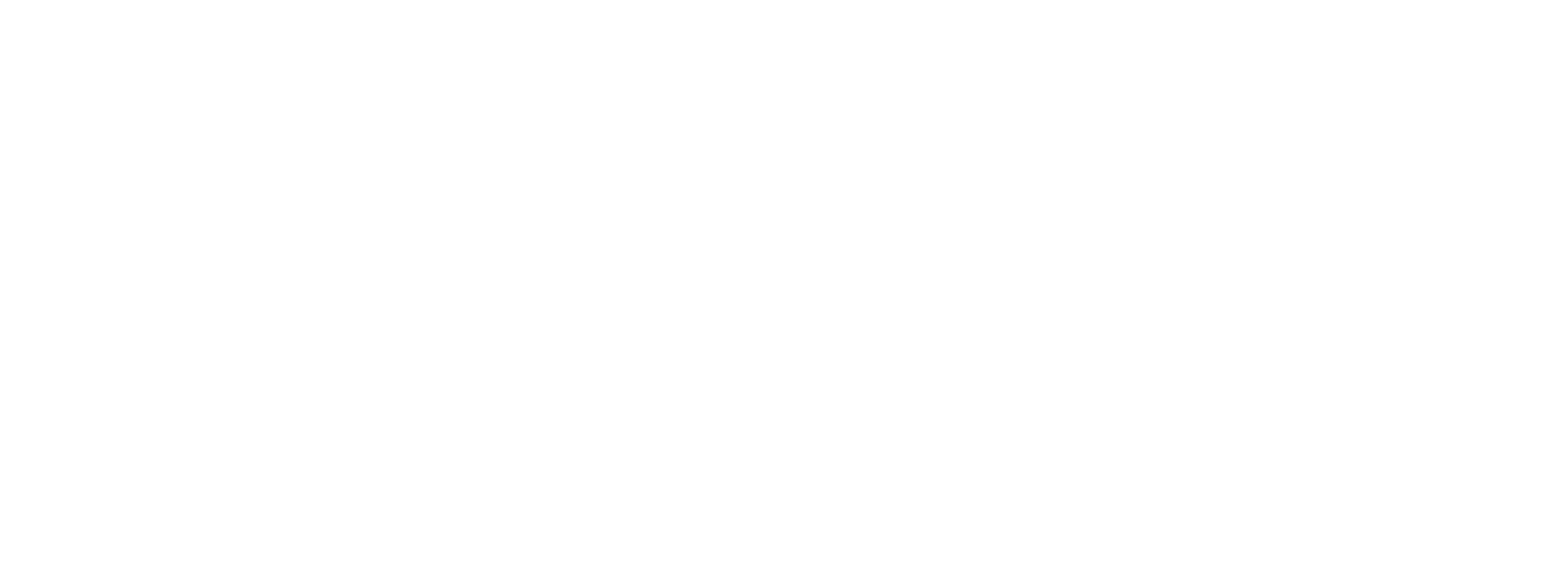
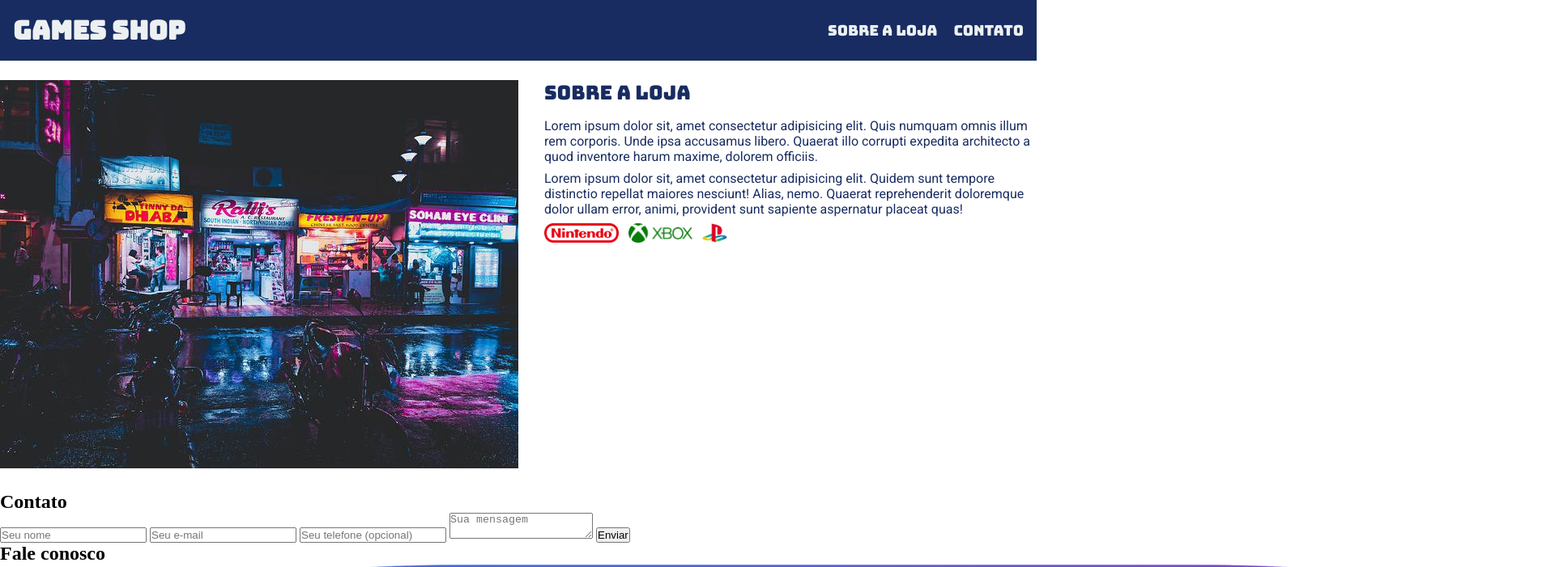
Before and after one commit to wlima04/sitegamesshop, a plain HTML site: page index.html in a window 1280 px wide. Shown: the top 701 px of the page at 81% size, 1920 px wide, since content can reach past the window. Drawn offline with Linux system fonts and the light colour scheme.

Commit message:
Adicionando cabeçalho e corpo da página

```diff
--- a/index.html
+++ b/index.html
@@ -4,9 +4,93 @@
     <meta charset="UTF-8">
     <meta http-equiv="X-UA-Compatible" content="IE=edge">
     <meta name="viewport" content="width=device-width, initial-scale=1.0">
-    <title>Document</title>
+    <link rel="stylesheet" href="./style.css">
+    <title>Games Shop - A sua loja de games</title>
 </head>
 <body>
-
+    <header>
+        <div class="cabecalho">
+            <h1 class="cabecalho-titulo">Games Shop</h1>
+            <nav class="cabecalho-menu">
+                <ul>
+                    <li class="cabecalho-menu-item">
+                        <a href="#"> Sobre a loja</a>
+                    </li>
+                    <li class="cabecalho-menu-item">
+                        <a href="#">Contato</a>
+                    </li>
+                </ul>
+            </nav>
+        </div>
+    </header>
+    <main>
+        <section class="container">
+            <div class="container-imagem">
+                <img src="./image/loja.jpg" alt="Frente da loja">
+            </div>
+            <div class="container-sobre">
+            <h2 class="container-titulo">Sobre a loja</h2>
+            <p>
+                Lorem ipsum dolor sit, amet consectetur adipisicing elit. Quis numquam omnis illum rem corporis. Unde ipsa accusamus libero. Quaerat illo corrupti expedita architecto a quod inventore harum maxime, dolorem officiis.
+            </p>
+            <p>
+                Lorem ipsum dolor sit, amet consectetur adipisicing elit. Quidem sunt tempore distinctio repellat maiores nesciunt! Alias, nemo. Quaerat reprehenderit doloremque dolor ullam error, animi, provident sunt sapiente aspernatur placeat quas!
+            </p>
+            <ul>
+                <li>
+                    <img src="./image/nintendo.png" alt="Logo Nintendo">
+                </li>
+                <li>
+                    <img src="./image/xbox.png" alt="Logo Xbox">
+                </li>
+                <li>
+                    <img src="./image/playstation.png" alt="Logo Playstation">
+                </li>
+            </ul>
+            </div>
+        </section>
+        <section>
+            <section class="rodape">
+                <div class="container-rodape">
+                    <div class="contato">
+                        <h2>Contato</h2>
+                        <form>
+                            <input type="text" placeholder="Seu nome">
+                            <input type="email" placeholder="Seu e-mail">
+                            <input type="tel" placeholder="Seu telefone (opcional)">
+                            <textarea placeholder="Sua mensagem"></textarea>
+                            <button>Enviar</button>
+                        </form>
+                    </div>
+                    <div class="fale-conosco">
+                        <h2>Fale conosco</h2>
+                        <ul>
+                            <li>
+                                <a href="#" title="Siga-nos no Instagram">
+                                    <img src="./image/instagram.png" alt="Logo Instagram">
+                                </a>
+                            </li>
+                            <li>
+                                <a href="#" title="Siga-nos no Facebook">
+                                    <img src="./image/facebook.png" alt="Logo Facebook">
+                                </a>
+                            </li>
+                            <li>
+                                <a href="#" title="Visite nosso canal no Youtube">
+                                    <img src="./image/youtube.png" alt="Logo Youtube">
+                                </a>
+                            </li>
+                        </ul>
+                    </div>
+                    <div class="endereco">
+                        <h2>Venha até nós</h2>
+                        <p>Rua JavaScript, N° 124 - Vila HTML</p>
+                    </div>
+                </div>
+            </section>
+        </section>
+    </main>
+    <footer>
+    </footer>
 </body>
 </html>
--- a/style.css
+++ b/style.css
@@ -0,0 +1,81 @@
+@import url('https://fonts.googleapis.com/css2?family=Bungee&family=Roboto&display=swap');
+
+/* font-family: 'Bungee', cursive;
+font-family: 'Roboto', sans-serif; */
+
+* {
+    margin: 0;
+    padding: 0;
+    box-sizing: border-box;
+    text-decoration: none;
+}
+
+/* Cabeçalho */
+
+header {
+    background-color: #182C61;
+    padding: 16px;
+
+}
+
+.cabecalho {
+    max-width: 1280px;
+    width: 100%;
+    margin: 0 auto;
+    display: flex;
+    align-items: center;
+    justify-content: space-between;
+    color: #ecf0f1;
+    font-family: 'Bungee', cursive;
+    font-weight: normal;
+}
+
+.cabecalho-menu-item {
+    display: inline;
+    margin-left: 16px;
+    font-size: 18px;
+}
+
+.cabecalho-menu-item a {
+    color: #ecf0f1;
+}
+
+/* Conteudo */
+
+.container {
+    max-width: 1280px;
+    width: 100%;
+    margin: 0 auto;
+    padding: 24px 0;
+    display: flex;
+    align-items: flex-start;
+    justify-content: space-between;
+    color: #182C61;
+}
+
+.container-imagem {
+    margin-right: 32px;
+}
+
+.container-titulo {
+    margin-bottom: 16px;
+    text-transform: uppercase;
+    font-family: 'Bungee', cursive;
+    font-weight: normal;
+}
+
+.container-sobre img {
+    height: 24px;
+}
+
+.container-sobre li {
+    display: inline;
+    margin-right: 8px;
+}
+
+.container-sobre p {
+    font-family: 'Roboto', sans-serif;
+    margin-bottom: 8px;
+}
+
+/* Rodape */
```
